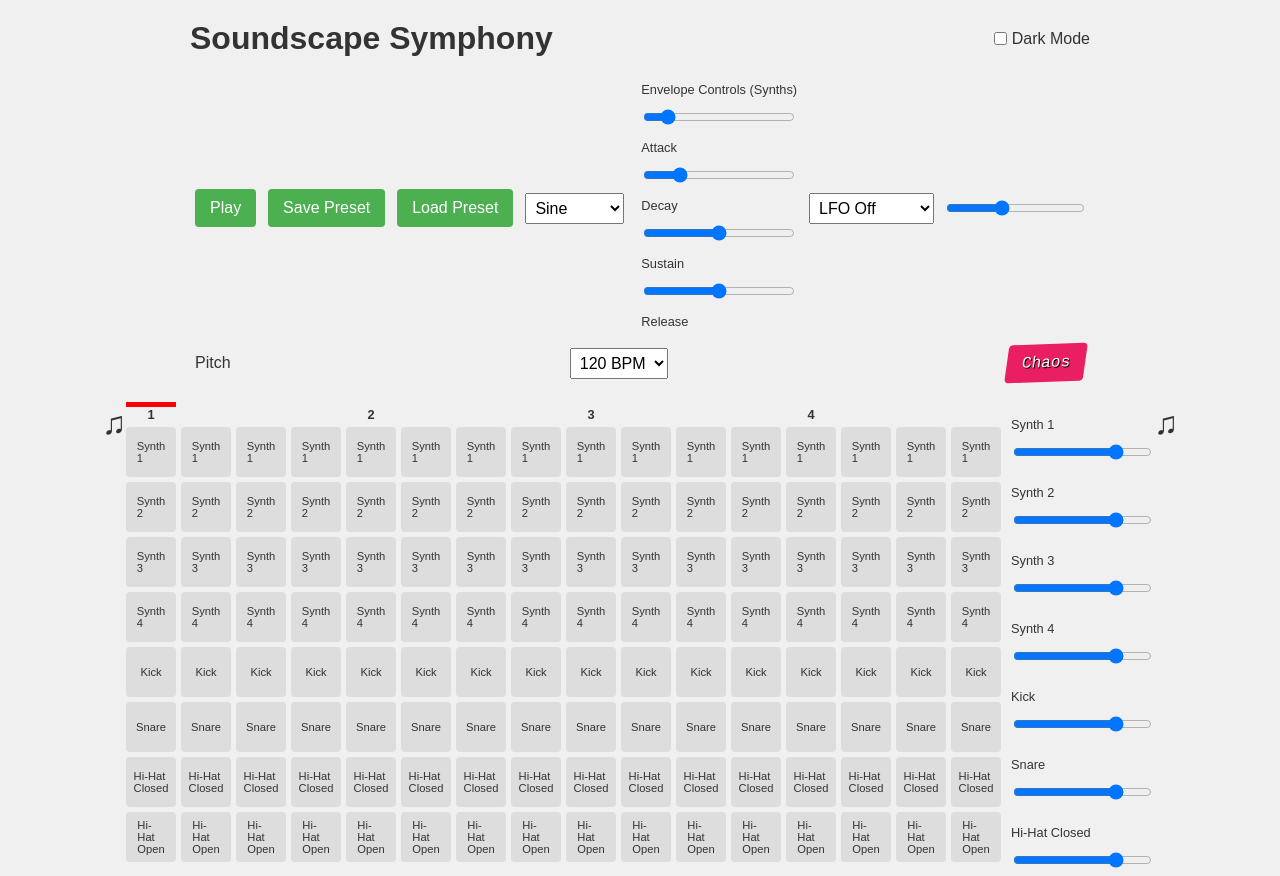
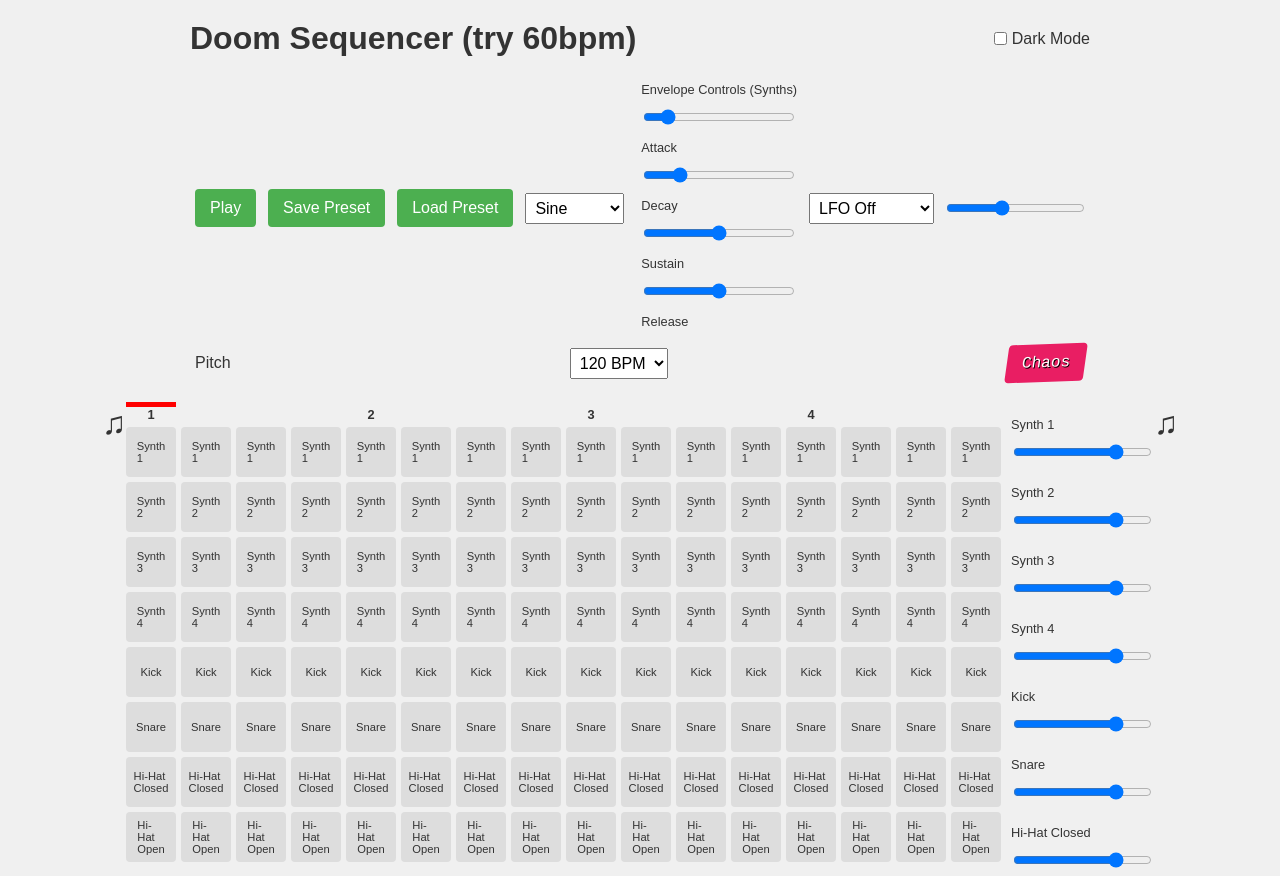
Before and after one commit to Antinowhere/Doom-Sequencer, a plain HTML site: page index.html in a window 1280 px wide. Shown: the top 876 px of the page. Drawn offline with Linux system fonts and the light colour scheme; no server answers.

Commit message:
Update index.html
changed the title

```diff
--- a/index.html
+++ b/index.html
@@ -317,7 +317,7 @@
     <div class="shake-container">
         <div class="game-container">
             <div class="header">
-                <h1>Soundscape Symphony</h1>
+                <h1>Doom Sequencer (try 60bpm)</h1>
                 <div class="toggle-switch">
                     <input type="checkbox" id="themeToggle">
                     <label for="themeToggle">Dark Mode</label>
```
